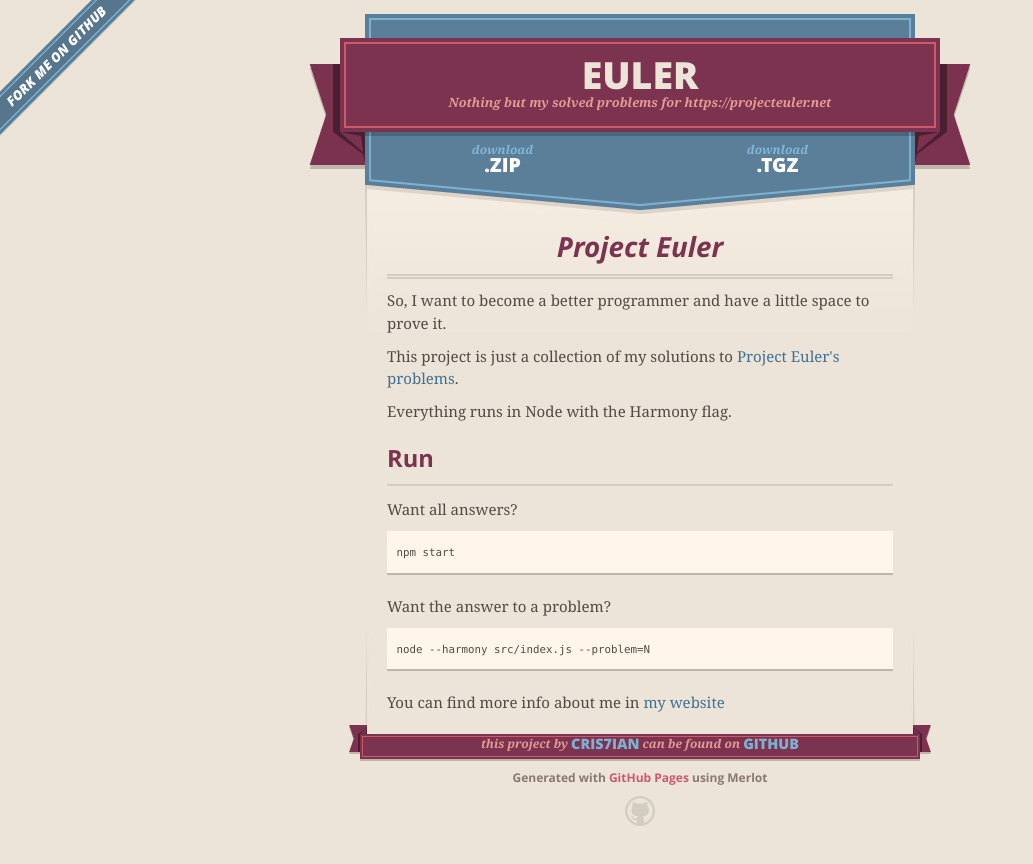
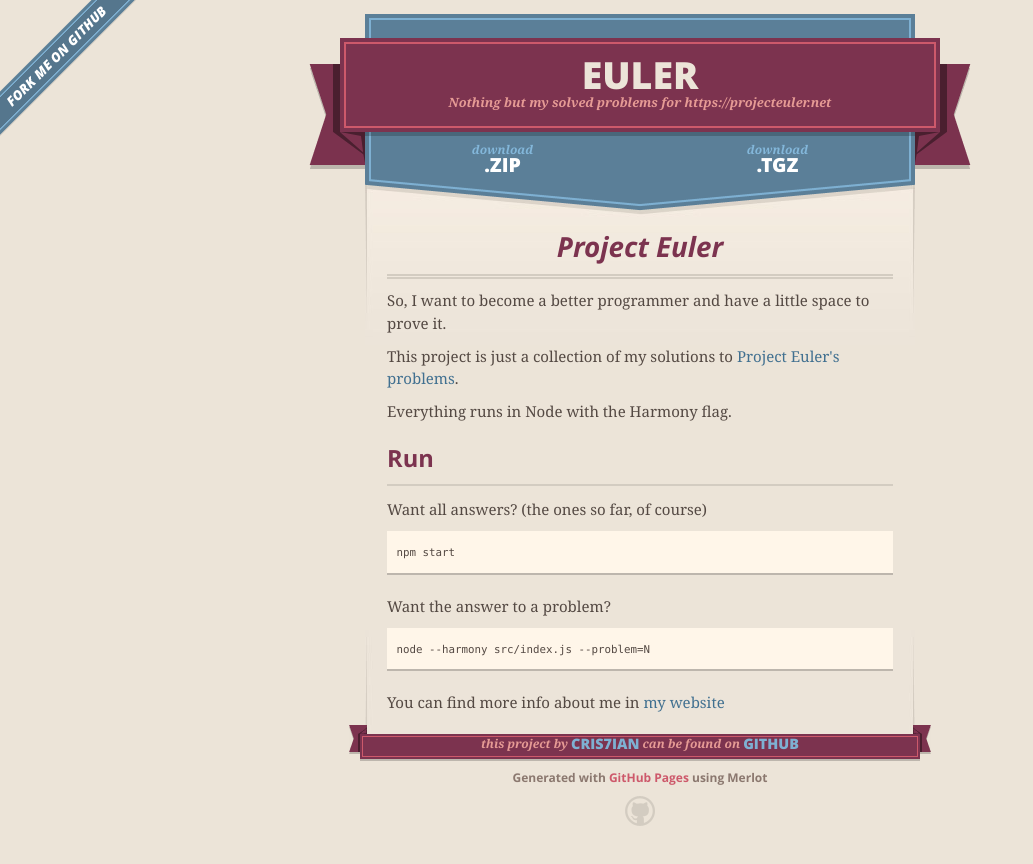
Before and after one commit to cris7ian/euler, a plain HTML site: page index.html in a window 1280 px wide. Shown: the whole page, without its empty margins (0-1033 px from the left). Drawn offline with nearby package versions, Linux system fonts and the light colour scheme.

Commit message:
Update index.html

```diff
--- a/index.html
+++ b/index.html
@@ -58,7 +58,7 @@
 <h2>
 <a id="run" class="anchor" href="#run" aria-hidden="true"><span class="octicon octicon-link"></span></a>Run</h2>
 
-<p>Want all answers?</p>
+<p>Want all answers? (the ones so far, of course)</p>
 
 <pre><code>npm start
 </code></pre>
```
